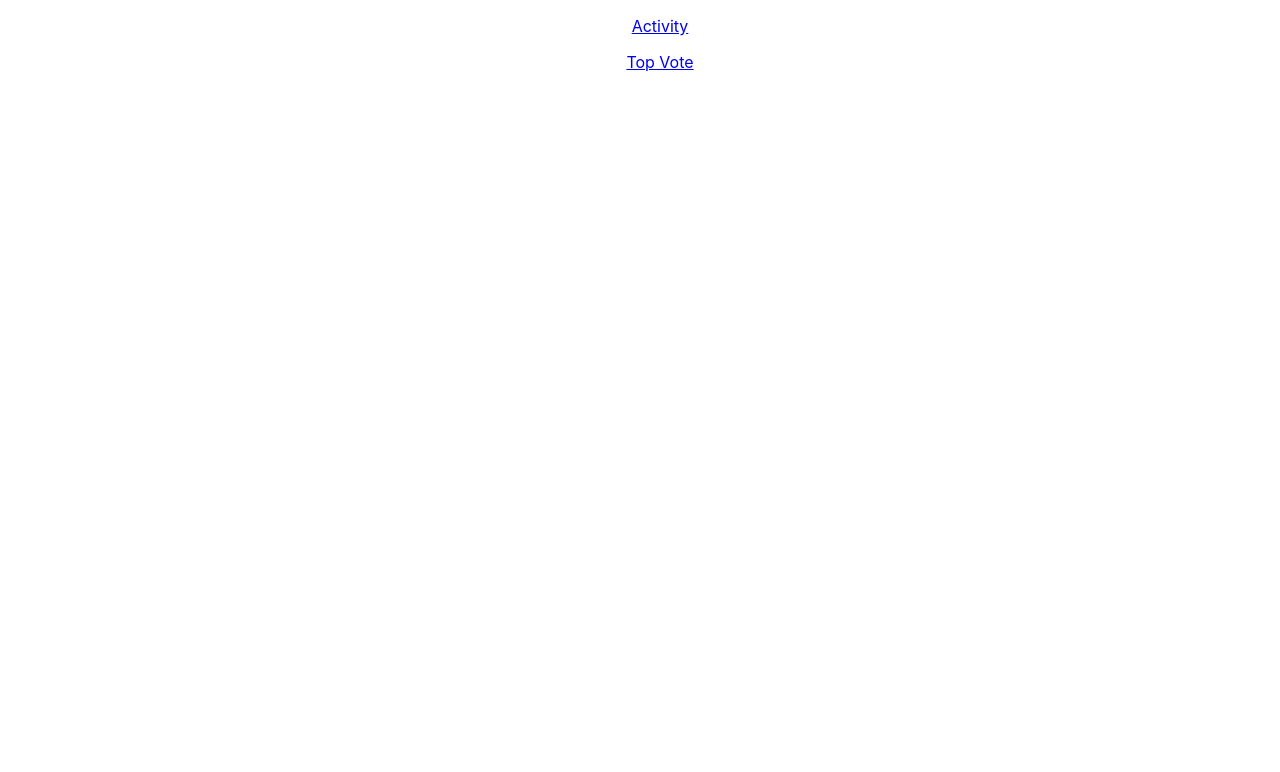
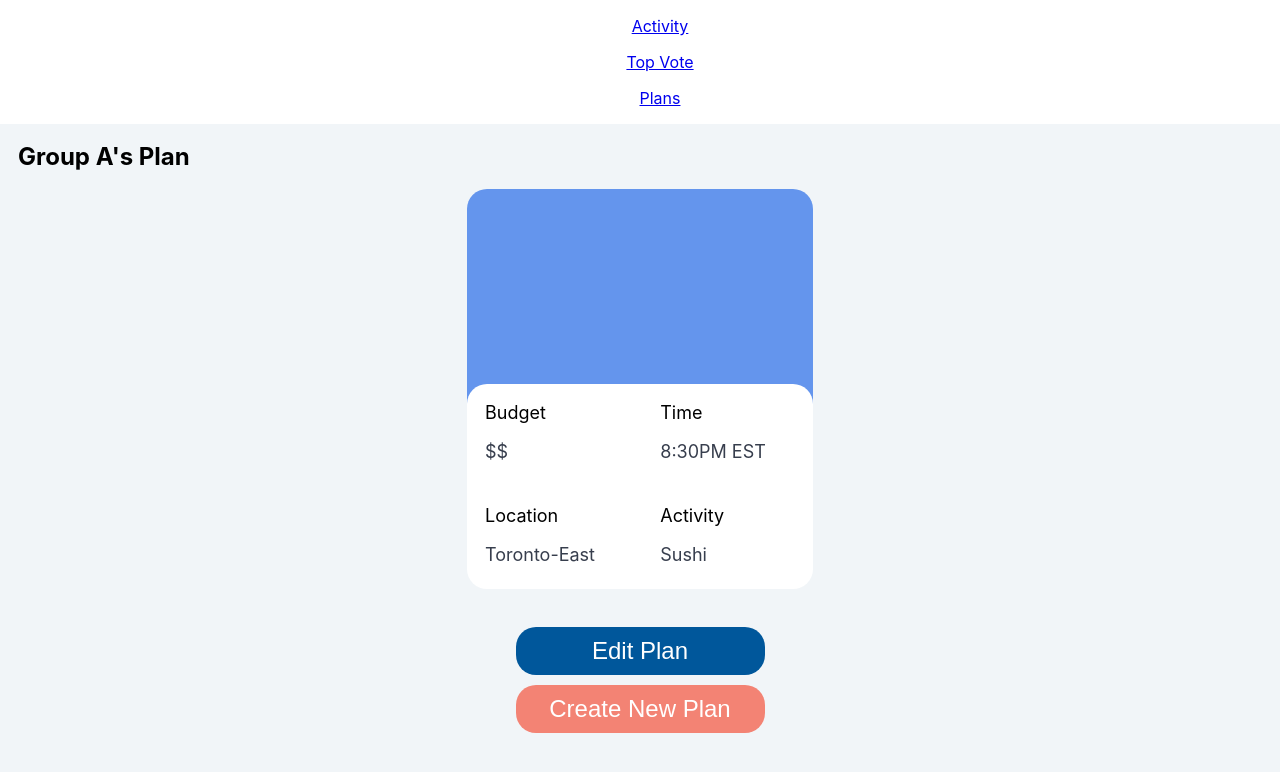
Before and after one commit to Team-Best-KOHO-Decode/Frontend, a React (Create React App) app: page /plans in a window 1280 px wide. Shown: the top 772 px of the page. Built offline with nearby package versions, Linux system fonts and the light colour scheme.

Commit message:
created plan summary page

```diff
--- a/src/App.js
+++ b/src/App.js
@@ -2,6 +2,7 @@ import "./App.css";
 import { BrowserRouter as Router, Switch, Route, Link } from "react-router-dom";
 import Activity from "./Activity";
 import TopVotePage from "./TopVote";
+import GroupPlanSummaryPage from "./GroupPlanSummary";
 
 const App = () => {
   return (
@@ -13,12 +14,18 @@ const App = () => {
         <ul>
           <Link to="/topvote">Top Vote</Link>
         </ul>
+        <ul>
+          <Link to="/plans">Plans</Link>
+        </ul>
         <Switch>
           <Route path="/activity">
             <Activity />
           </Route>
           <Route path="/topvote">
             <TopVotePage />
+          </Route>
+          <Route path="/plans">
+            <GroupPlanSummaryPage />
           </Route>
         </Switch>
       </Router>
--- /dev/null
+++ b/src/Components/ActivitySummary/index.tsx
@@ -0,0 +1,37 @@
+import "./styles.css";
+
+interface Props {
+  budget: string;
+  time: string;
+  location: string;
+  activity: string;
+}
+
+function ActivitySummary(props: Props) {
+  const { budget, time, location, activity } = props;
+  return (
+    <div className="summary">
+      <div className="summary-img"></div>
+      <div className="summary-info-card">
+        <div className="summary-info">
+          <p className="summary-info-title">Budget</p>
+          <p className="summary-info-detail">{budget}</p>
+        </div>
+        <div className="summary-info">
+          <p className="summary-info-title">Time</p>
+          <p className="summary-info-detail">{time}</p>
+        </div>
+        <div className="summary-info">
+          <p className="summary-info-title">Location</p>
+          <p className="summary-info-detail">{location}</p>
+        </div>
+        <div className="summary-info">
+          <p className="summary-info-title">Activity</p>
+          <p className="summary-info-detail">{activity}</p>
+        </div>
+      </div>
+    </div>
+  );
+}
+
+export default ActivitySummary;
--- /dev/null
+++ b/src/Components/ActivitySummary/styles.css
@@ -0,0 +1,44 @@
+.summary {
+  position: relative;
+  height: 400px;
+  margin: 0 auto;
+}
+
+.summary-img {
+  position: absolute;
+  top: 0;
+  height: 327px;
+  width: 346px;
+  border-radius: 20px;
+  background: cornflowerblue;
+  left: 50%;
+  transform: translateX(-50%);
+}
+
+.summary-info-card {
+  position: absolute;
+  bottom: 0;
+  height: 205px;
+  width: 346px;
+  background: #FFFFFF;
+  background: #FFFFFF;
+  border-radius: 20px;
+  display: grid;
+  grid-template-columns: auto auto;
+  left: 50%;
+  transform: translateX(-50%);
+}
+
+.summary-info {
+  padding-left: 18px;
+}
+
+.summary-info-title {
+  color: #000000;
+  font-size: 18px;
+}
+
+.summary-info-detail {
+  color: #373E4D;
+  font-size: 18px;
+}
--- /dev/null
+++ b/src/GroupPlanSummary/index.tsx
@@ -0,0 +1,23 @@
+import Button from "../Components/Button";
+import ActivitySummary from "../Components/ActivitySummary";
+import "./styles.css";
+
+function GroupPlanSummaryPage() {
+  return (
+    <div className="root">
+      <p className="title">Group A's Plan</p>
+      <ActivitySummary
+        budget="$$"
+        time="8:30PM EST"
+        location="Toronto-East"
+        activity="Sushi"
+      />
+      <div className="group-summary-buttons">
+        <Button text="Edit Plan" color="secondary" />
+        <Button text="Create New Plan" color="primary" />
+      </div>
+    </div>
+  );
+}
+
+export default GroupPlanSummaryPage;
--- /dev/null
+++ b/src/GroupPlanSummary/styles.css
@@ -0,0 +1,13 @@
+.root {
+  text-align: left;
+  padding: 18px 0;
+}
+
+.title{
+  margin: 0 0 18px 18px;
+  font-weight: 700;
+}
+
+.group-summary-buttons {
+  margin-top: 38px;
+}
```
